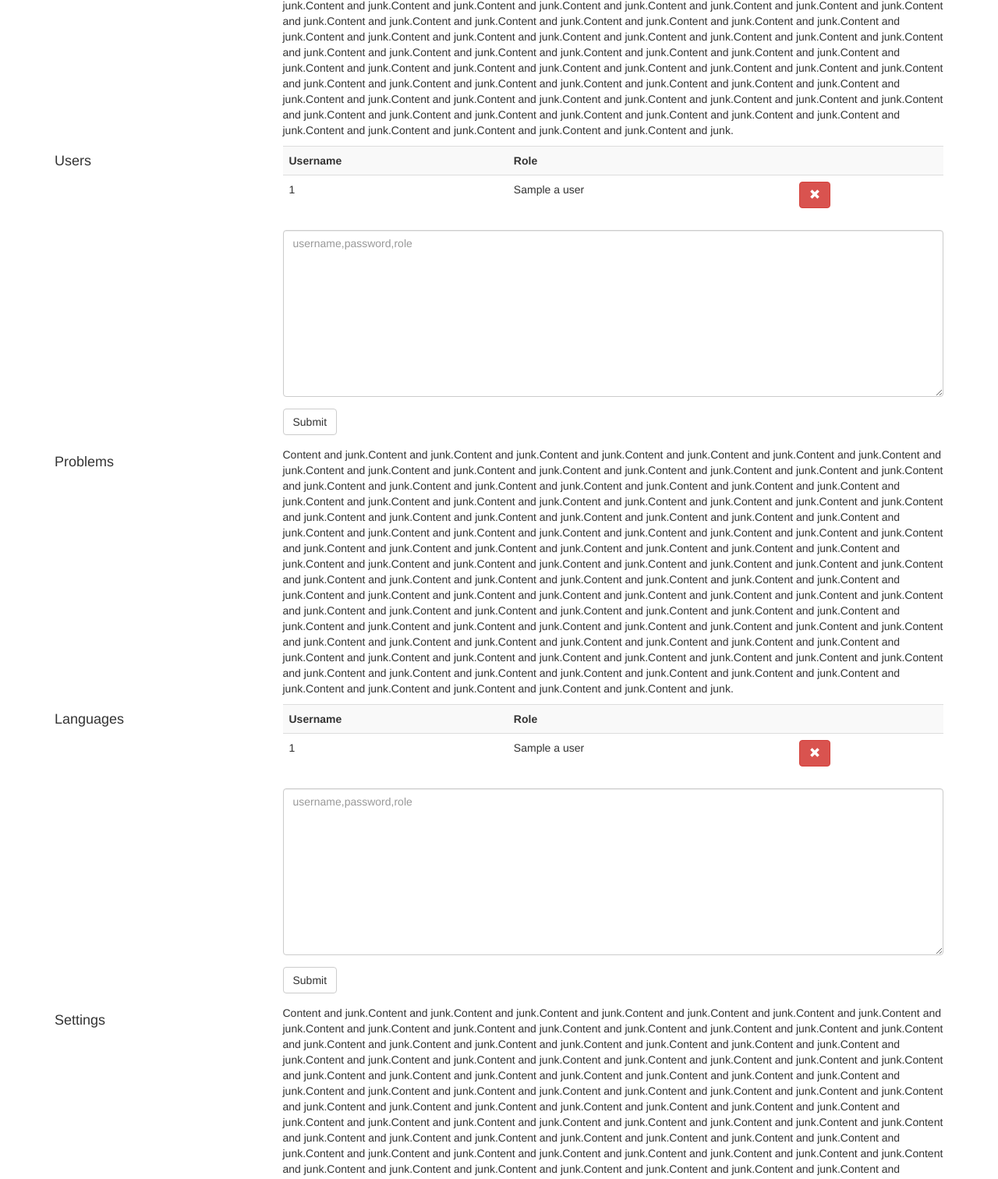
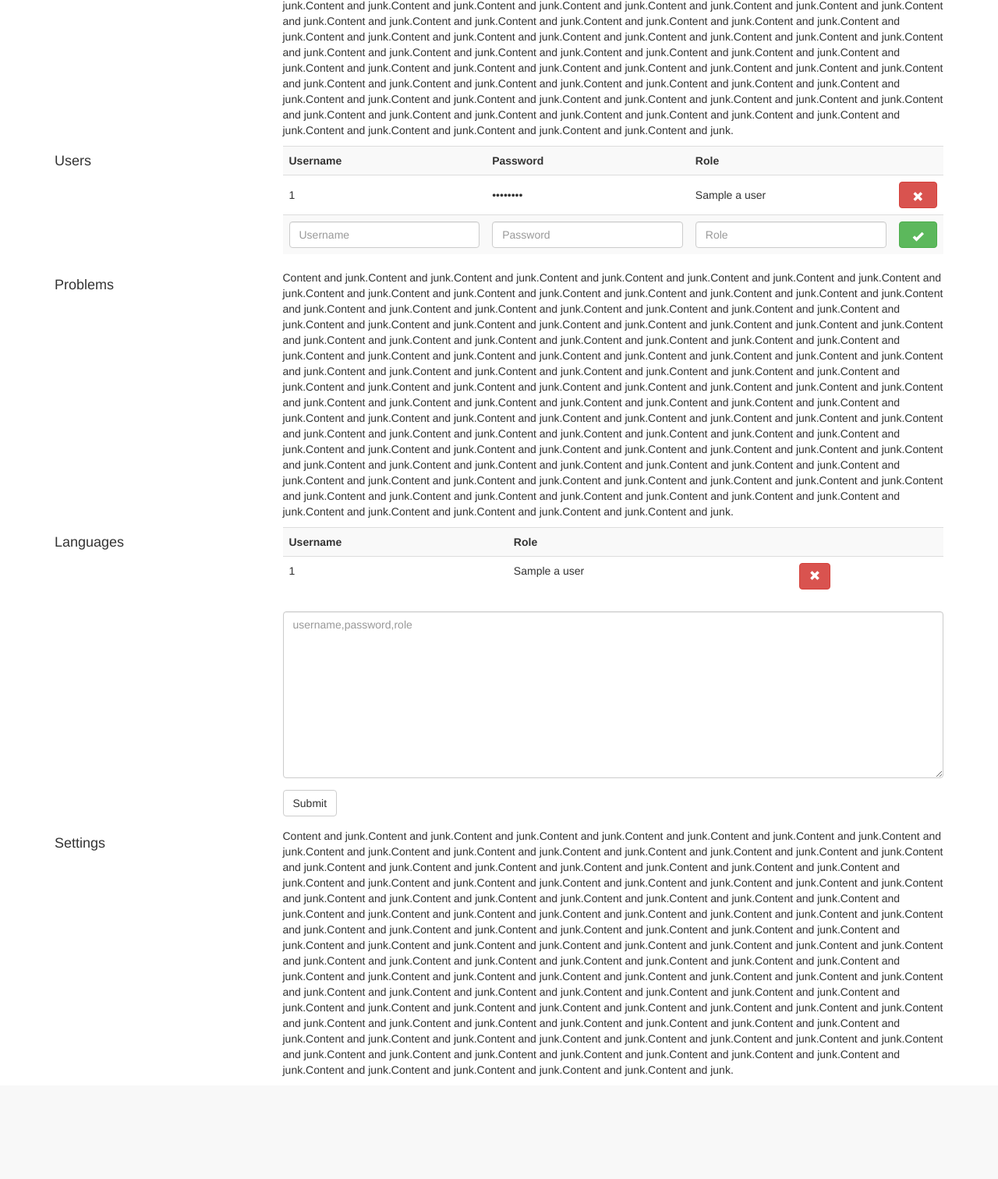
Before and after one commit to milogert/pySubmit, a Flask app: template templates/admin.html in a window 1280 px wide. Shown: the part 214-1726 px from the top of the page at 78% size. After the commit the page ends 1594 px from the top, so only its background shows below. Run offline with Flask 2, Linux system fonts and the light colour scheme; the template is opened without the code that fills it: most values are stand-ins (such as "Sample title", 1, 10 or a date in 2020); some libraries are stand-ins or nearby versions.

Commit message:
Better user addition. Made script declaration. This is how our forms will be formatted I think.

```diff
--- a/templates/admin.html
+++ b/templates/admin.html
@@ -1,5 +1,12 @@
 {% extends "layout.html" %}
 {% block title %}Admin Panel{% endblock %}
+{% block js %}
+<script>
+  $(function() {
+
+  });
+</script>
+{% endblock %}
 {% block menu %}
 <ul class="nav navbar-nav">
   <li><a href="/admin">Admin Panel</a></li>
@@ -28,20 +35,30 @@
 
       <div class="col-md-9">
         <table class="table table-striped">
-          <tr><th>Username</th><th>Role</th><th></th></tr>
+          <tr><th>Username</th><th>Password</th><th>Role</th><th></th></tr>
           {% for aUser in theUsers %}
-            <tr><td>{{ aUser[0] }}</td><td>{{ aUser[2] }}</td><td><button class="btn btn-danger"><span class="glyphicon glyphicon-remove"></span></button></td></tr>
+            <tr>
+              <td class="username" style="vertical-align: middle;">{{ aUser[0] }}</td>
+              <td class="password" style="vertical-align: middle;">&#8226;&#8226;&#8226;&#8226;&#8226;&#8226;&#8226;&#8226;</td>
+              <td class="role" style="vertical-align: middle;">{{ aUser[2] }}</td>
+              <td class="button">
+                <button class="btn btn-danger" style="width: 100%;">
+                  <span class="glyphicon glyphicon-remove" style="vertical-align: middle;"></span>
+                </button>
+              </td>
+            </tr>
           {% endfor %}
+          <tr>
+            <td><input type="text" class="form-control" id="newUsername" name="newUsername" placeholder="Username"></td>
+            <td><input type="text" class="form-control" id="newUserPwd" name="newUserPwd" placeholder="Password"></td>
+            <td><input type="text" class="form-control" id="newUserRole" name="newUserRole" placeholder="Role"></td>
+            <td>
+                <button class="btn btn-success" style="width: 100%;">
+                  <span class="glyphicon glyphicon-ok" style="vertical-align: middle;"></span>
+                </button>
+              </td>
+          </tr>
         </table>
-
-        <form class="form" role="form" method="POST" action="">
-          <div class="form-group">
-            <textarea class="form-control" rows="10" placeholder="username,password,role"></textarea>
-          </div>
-          <div class="form-group">
-            <button type="submit" class="btn btn-default">Submit</button>
-          </div>
-        </form>
       </div>
     </div>
 
```
Also changed, not shown: 1 other file.
